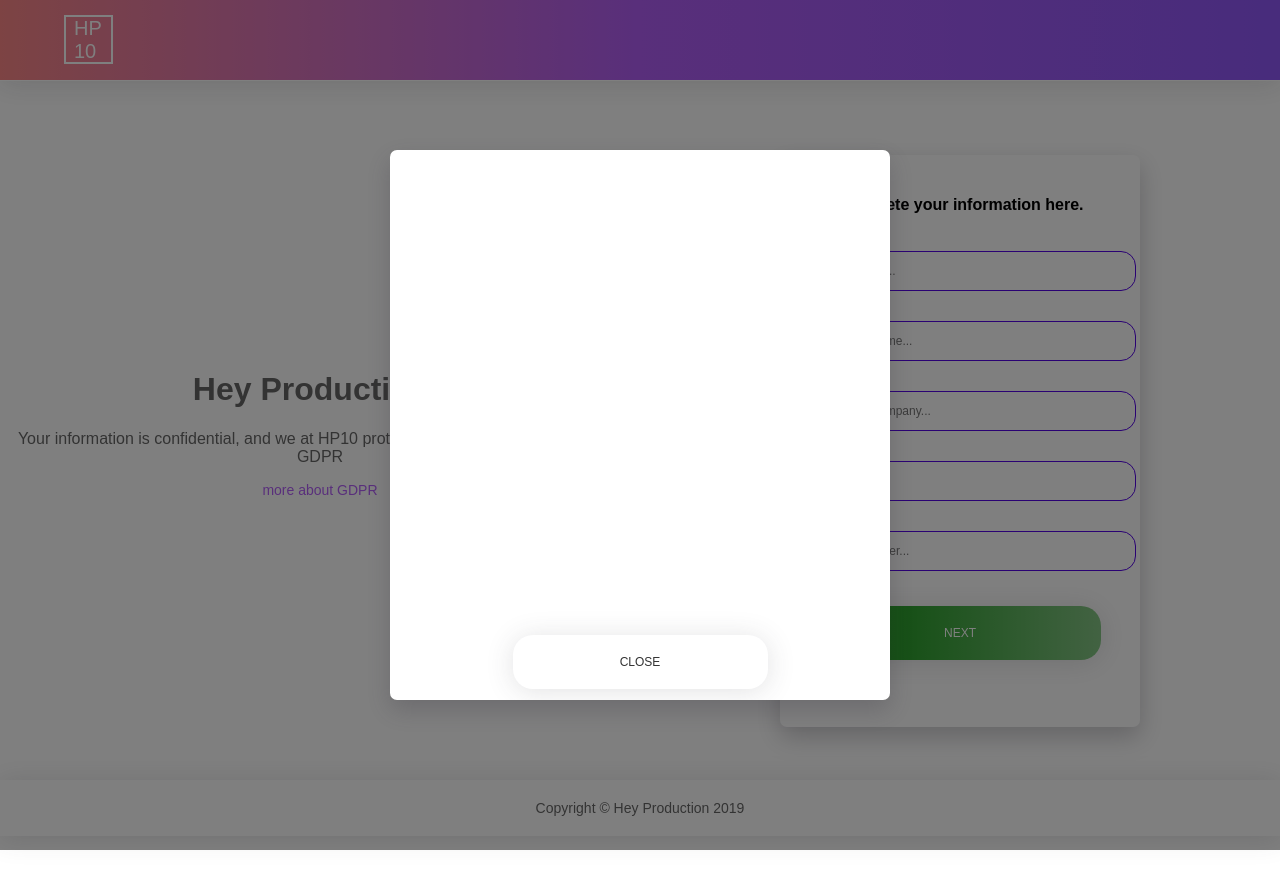
After one commit to LorenzKnight/hp10, a PHP site: page /to_complete_signup.php?gdpr=1 in a window 1280 px wide. The commit adds this page. Shown: the top 889 px of the page. Run offline with PHP 8.4, Linux system fonts and the light colour scheme; the visitor is signed in with stand-in values (Sample User, id 1); data that the repository does not hold is empty.

Commit message:
Complet part

```diff
--- a/css/style.css
+++ b/css/style.css
@@ -87,11 +87,18 @@ body {
     height: 630px;
     flex: 1;
 }
+.col_2 a {
+    text-decoration: none;
+    color: rgb(178, 94, 247);
+    font-size: 14px;
+}
+.col_2 a:hover {
+    color: rgb(84, 4, 231);
+}
 .lin_3 {
     width: 100%;
     padding: 200px 0;
     text-align: center;
-    color: #FFF;
 }
 .formular_front {
     width: 360px;
@@ -99,7 +106,6 @@ body {
     border-radius: 7px;
     background-color: #FFF;
     box-shadow: 0 10px 24px 0 rgba(50,49,58,.25);
-    margin: 80px auto;
     font-weight: 200;
 }
 .text_input {
@@ -112,10 +118,20 @@ body {
 .button {
     margin: 10px 0;
     border-radius: 20px;
-    background-color: green;
     background: linear-gradient(to right, rgb(8, 146, 8), rgb(133, 197, 133));
     font-size: 12px;
     color: white;
+    border: 0;
+    box-shadow: 0 .15rem 1.75rem 0 rgba(58,59,69,.15)!important;
+    cursor: pointer;
+}
+.button_a {
+    margin: 10px 0;
+    border-radius: 20px;
+    background-color: #FFF;
+    font-size: 12px;
+    border: 1px solid #999;
+    color: #333;
     border: 0;
     box-shadow: 0 .15rem 1.75rem 0 rgba(58,59,69,.15)!important;
     cursor: pointer;
@@ -130,3 +146,19 @@ body {
     font-size: 14px;
     color: #666;
 }
+.popup_cont {
+    width: 100%;
+    overflow: auto;
+    background-image: url("../front_img/opacity_bg.png");
+    background-size: 100%;
+    background-repeat: repeat-y;
+    position: fixed;
+}
+.popup_windows {
+    width: 500px;
+    overflow: auto;
+    border-radius: 7px;
+    background-color: #FFF;
+    margin: 150px auto;
+    box-shadow: 0 10px 24px 0 rgba(50,49,58,.25);
+}
--- a/inc/header_in.php
+++ b/inc/header_in.php
@@ -13,4 +13,21 @@
             <li><a href="index.php"<?php if ($menuactive == 1) { ?> class="active" <?php }?>><div style="border:1px solid #FFF; padding: 5px 10px; border-radius: 15px;">Log in</div></a></li>-->
         <ul>
     </div>
+    <?php if($_GET["gdpr"]):?>
+      <div class="popup_cont">
+        <div class="popup_windows">
+            <table width="100%" align="center" cellspacing="0" style="border-radius: 7px;">
+                <tr valign="baseline" height="465">
+                    <td style="padding-top:10px; " nowrap="nowrap" align="center">
+                    </td>
+                <tr>
+                <tr valign="baseline">
+                    <td style="padding-top:10px;" nowrap="nowrap" align="center">
+                        <a href="to_complete_signup.php"><input class="button_a" style="padding: 20px 50px; text-align: center;" value="CLOSE" /></a>
+                    </td>
+                <tr>
+            </table>
+        </div>
+      </div>
+    <?php endif ?>
 </div>
--- a/inc/wrapper_front.php
+++ b/inc/wrapper_front.php
@@ -33,13 +33,13 @@ if ((isset($_POST["MM_insert"])) && ($_POST["MM_insert"] == "formsignin")) {
 ?>
 <div class="container">
     <div class="col_2">
-        <div class="lin_3">
+        <div class="lin_3" style="color: #FFF;">
         <h1>Hey Productions</h1>
         <h4>A strategic content calendar</h4>
         </div>
     </div>
     <div class="col_2">
-        <div class="formular_front">
+        <div class="formular_front" style="margin: 80px auto;">
             <form action="index.php" method="post" name="formsignin" id="formsignin">
                 <table width="70%" align="center" cellspacing="0" class="list">
                     <tr valign="baseline" height="40">
--- /dev/null
+++ b/inc/wrapper_regcom.php
@@ -0,0 +1,84 @@
+<?php
+$query_DatosConsulta = sprintf("SELECT * FROM users WHERE id_user=%s", GetSQLValueString($_SESSION['hp10_UserId'], "int"));
+$DatosConsulta = mysqli_query($con, $query_DatosConsulta) or die(mysqli_error($con));
+$row_DatosConsulta = mysqli_fetch_assoc($DatosConsulta);
+$totalRows_DatosConsulta = mysqli_num_rows($DatosConsulta);
+?>
+<?php
+$editFormAction = $_SERVER['PHP_SELF'];
+if (isset($_SERVER['QUERY_STRING'])) {
+  $editFormAction .= "?" . htmlentities($_SERVER['QUERY_STRING']);
+}
+
+if ((isset($_POST["MM_insert"])) && ($_POST["MM_insert"] == "formsignup")) {
+  $updateSQL = sprintf("UPDATE users SET name=%s, surname=%s, company_name=%s, web_site=%s, phone=%s WHERE id_user=%s",
+                       GetSQLValueString($_POST["name"], "text"),
+                       GetSQLValueString($_POST["surname"], "text"),
+                       GetSQLValueString($_POST["company_name"], "text"),
+                       GetSQLValueString($_POST["web_site"], "text"),
+                       GetSQLValueString($_POST["phone"], "text"),
+					             GetSQLValueString($_POST["id_user"], "int"));
+
+
+$Result1 = mysqli_query($con, $updateSQL) or die(mysqli_error($con));
+
+  $updateGoTo = "create_your_schedule1.php";
+  if (isset($_SERVER['QUERY_STRING'])) {
+    $updateGoTo .= (strpos($updateGoTo, '?')) ? "&" : "?";
+    $updateGoTo .= $_SERVER['QUERY_STRING'];
+  }
+  header(sprintf("Location: %s", $updateGoTo));
+}
+?>
+<div class="container2">
+    <div class="col_2">
+        <div class="lin_3" style="color: #666;">
+        <h1>Hey Productions</h1>
+        <p>Your information is confidential, and we at HP10 protect your information according to GDPR</p>
+        <a href="to_complete_signup.php?gdpr=1">more about GDPR</a>
+        </div>
+    </div>
+    <div class="col_2" style="text-align: center;">
+        <!-- <p style="color: #666;"><?php //echo $row_DatosConsulta['id_user'];?></p> -->
+        <div class="formular_front" style="margin: 5px auto;">
+            <form action="to_complete_signup.php" method="post" name="formsignup" id="formsignup">
+                <table width="70%" align="center" cellspacing="0" class="list">
+                    <tr valign="baseline" height="40">
+                        <td colspan="6" align="center" valign="middle"><h4>Complete your information here.</h4></td>
+                    </tr>
+                    <tr valign="baseline" height="70">
+                        <td colspan="6" valign="middle" align="center">
+                          <input class="text_input" type="text" name="name" id="name" size="45" placeholder="Enter your Name..." required/>
+                        </td>
+                    </tr>
+                    <tr valign="baseline" height="70">
+                        <td colspan="6" valign="middle" align="center">
+                          <input class="text_input" type="text" name="surname" id="surname" size="45" placeholder="Enter your Surname..." required/>
+                        </td>
+                    </tr>
+                    <tr valign="baseline" height="70">
+                        <td colspan="6" valign="middle" align="center">
+                          <input class="text_input" type="text" name="company_name" id="company_name" size="45" placeholder="Name of your Company..." required/>
+                        </td>
+                    </tr>
+                    <tr valign="baseline" height="70">
+                        <td colspan="6" valign="middle" align="center">
+                          <input class="text_input" type="text" name="web_site" id="web_site" size="45" placeholder="Your Web site..." required/>
+                        </td>
+                    </tr>
+                    <tr valign="baseline" height="70">
+                        <td colspan="6" valign="middle" align="center">
+                          <input class="text_input" type="text" name="phone" id="phone" size="45" placeholder="Your phone number..." required/>
+                        </td>
+                    </tr>
+                    <tr valign="baseline">
+                        <td style="padding-top:10px;" nowrap="nowrap" align="center"><input style="padding: 20px 125px;" type="submit" class="button" value="NEXT" /></td>
+                    </tr>
+                </table>
+                <input type="hidden" name="id_user" id="id_user" value="<?php echo $row_DatosConsulta['id_user'];?>"/>
+                <input type="hidden" name="MM_insert" id="MM_insert" value="formsignup" />
+            </form>
+        </div>
+    </div>
+
+</div>
--- /dev/null
+++ b/to_complete_signup.php
@@ -0,0 +1,16 @@
+<?php require_once('connections/conexion.php');?>
+<html>
+<head>
+<meta charset="iso-8859-1">
+<title>HP10</title>
+<link rel="shortcut icon" href="favicon-32x32.png">
+<link href="css/style.css" rel="stylesheet" type="text/css"  media="all" />
+<script>
+</script>
+</head>
+<body>
+<?php include("inc/header_in.php"); ?>
+<?php include("inc/wrapper_regcom.php"); ?>
+<?php include("inc/foot_front.php"); ?>
+</body>
+</html>
```
Also changed, not shown: create_your_schedule1.php (added, +16 -0 lines), inc/wrapper_create_schedule1.php (added, +83 -0 lines), front_img/opacity_bg.png (added).
